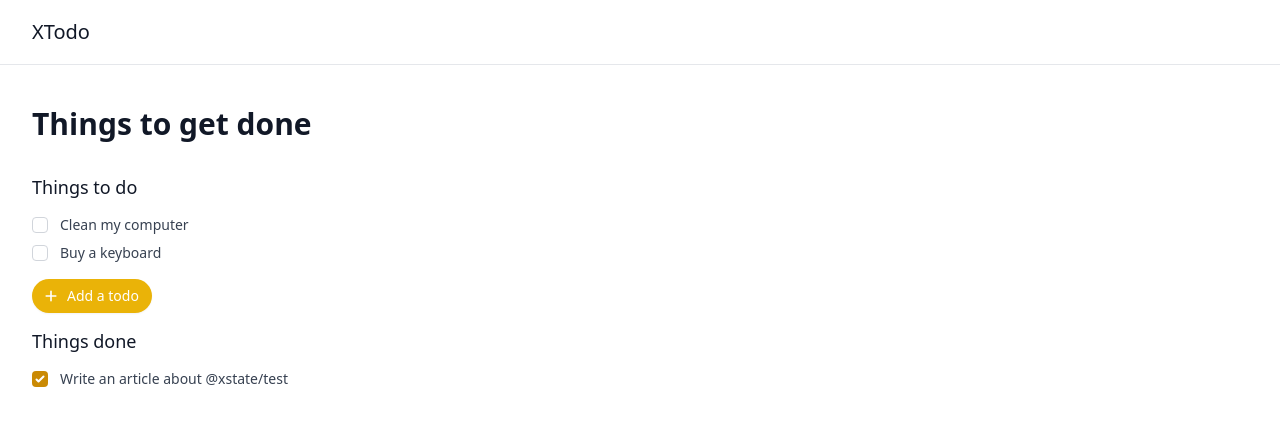
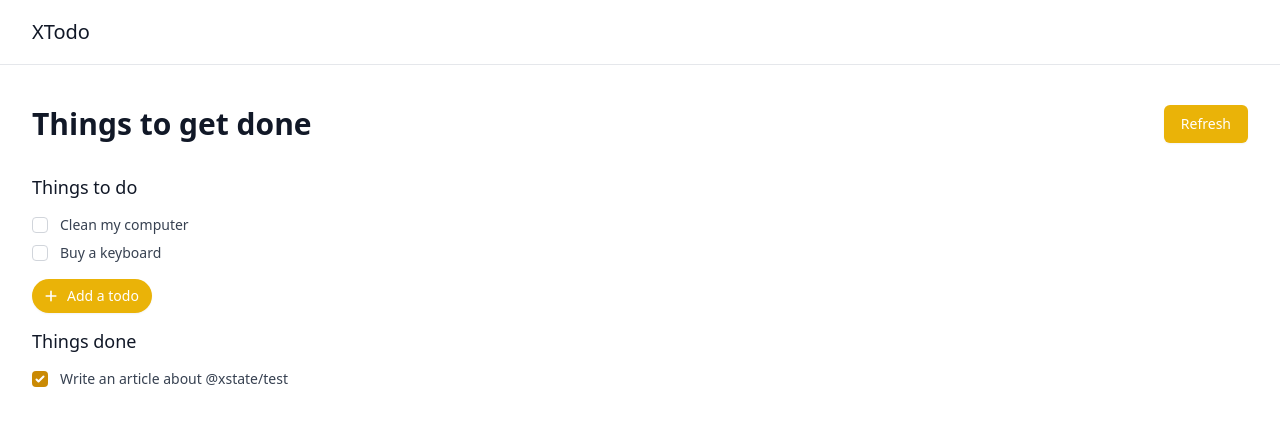
Before and after one commit to Devessier/todo-app-xstate-react, a Next.js app: page / in a window 1280 px wide. Shown: the top 426 px of the page. Built offline with nearby package versions, Linux system fonts and the light colour scheme.

Commit message:
feat: add refresh button to header and prepare integration with the machine

```diff
--- a/pages/index.tsx
+++ b/pages/index.tsx
@@ -5,6 +5,7 @@ import { useKey } from "react-use";
 import { PlusIcon } from "@heroicons/react/solid";
 import CheckboxList from "../components/CheckboxList";
 import { todosMachine } from "../machines/todosMachine";
+import clsx from "clsx";
 
 interface CreateTodoFormProps {
   handleSaveTodo: (newTodo: string) => void;
@@ -97,6 +98,7 @@ const Home: NextPage = () => {
   const shouldShowErrorState = state.hasTag("show error state");
   const showTodoCreationForm = state.hasTag("show todo creation form");
   const isSendingRequestToServer = state.hasTag("is sending request to server");
+  const isRefetchingTodos = false as boolean;
   const thingsToDo = state.context.todos.filter(
     ({ checked }) => checked === false
   );
@@ -131,6 +133,10 @@ const Home: NextPage = () => {
     });
   }
 
+  function handleRefreshTodos() {
+    // TODO: Send event to the machine
+  }
+
   useKey("Escape", handleCloseTodoCreation);
 
   return (
@@ -149,17 +155,35 @@ const Home: NextPage = () => {
         {shouldShowNothing ? null : shouldShowErrorState ? (
           <p>An error occured while fetching todos</p>
         ) : (
-          <>
+          <div className="mx-auto max-w-7xl">
             <header>
-              <div className="px-4 mx-auto max-w-7xl sm:px-6 lg:px-8">
-                <h1 className="text-3xl font-bold leading-tight text-gray-900">
-                  Things to get done
-                </h1>
+              <div className="px-4 sm:px-6 lg:px-8 md:flex md:items-center md:justify-between">
+                <div className="flex-1 min-w-0">
+                  <h1 className="text-3xl font-bold leading-tight text-gray-900">
+                    Things to get done
+                  </h1>
+                </div>
+
+                <div className="flex mt-4 md:mt-0 md:ml-4">
+                  <button
+                    type="button"
+                    disabled={isRefetchingTodos === true}
+                    className={clsx([
+                      "inline-flex items-center px-4 py-2 text-sm font-medium text-white bg-yellow-500 border border-transparent rounded-md shadow-sm hover:bg-yellow-600 disabled:hover:bg-yellow-500 focus:outline-none focus:ring-2 focus:ring-offset-2 focus:ring-yellow-500",
+                      {
+                        "animate-pulse": isRefetchingTodos === true,
+                      },
+                    ])}
+                    onClick={handleRefreshTodos}
+                  >
+                    Refresh
+                  </button>
+                </div>
               </div>
             </header>
 
             <main>
-              <div className="mx-auto max-w-7xl sm:px-6 lg:px-8">
+              <div className="transition-opacity duration-200 sm:px-6 lg:px-8">
                 <div className="px-4 py-8 space-y-4 sm:px-0">
                   <CheckboxList
                     disableAllList={isSendingRequestToServer}
@@ -199,7 +223,7 @@ const Home: NextPage = () => {
                 </div>
               </div>
             </main>
-          </>
+          </div>
         )}
       </div>
     </div>
```
